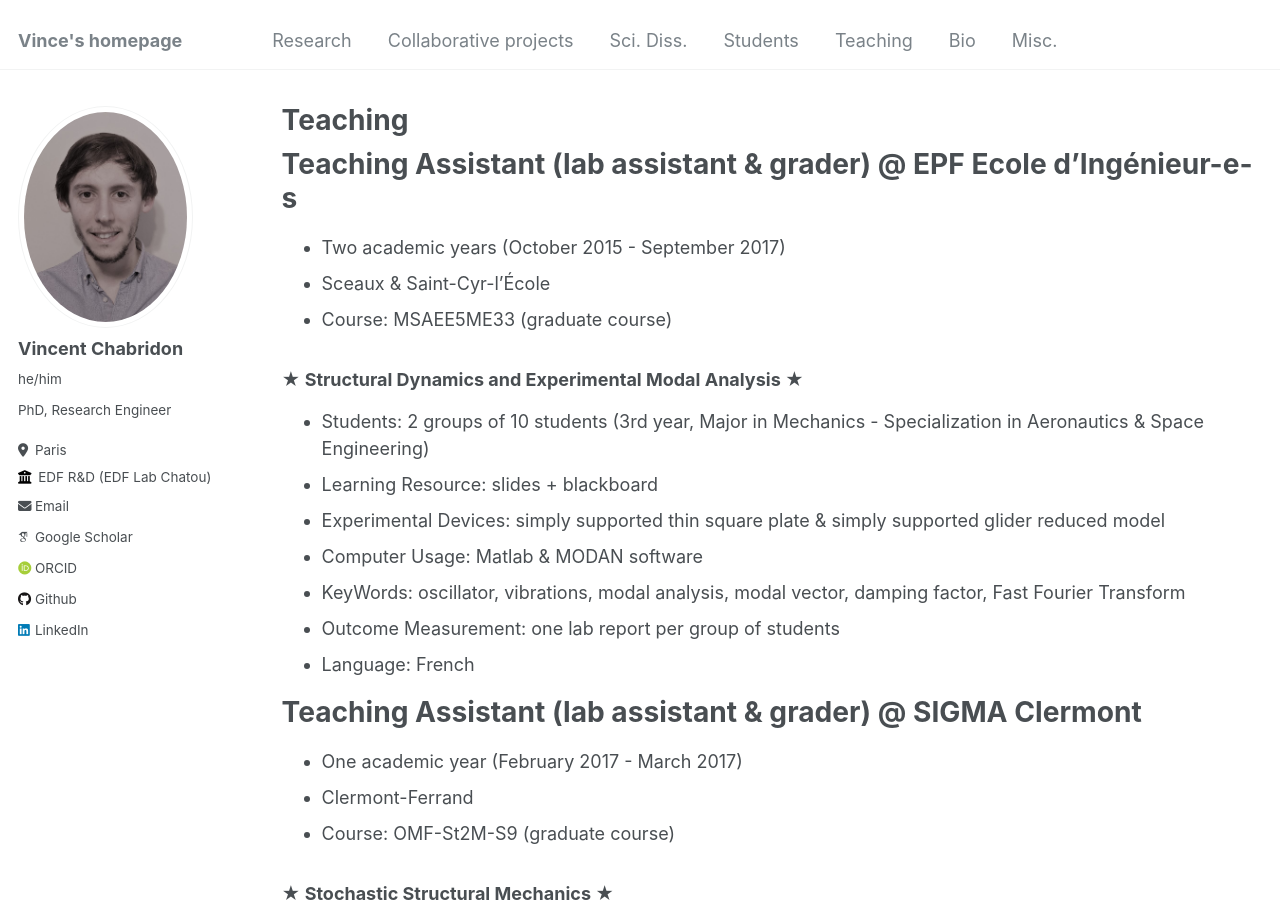
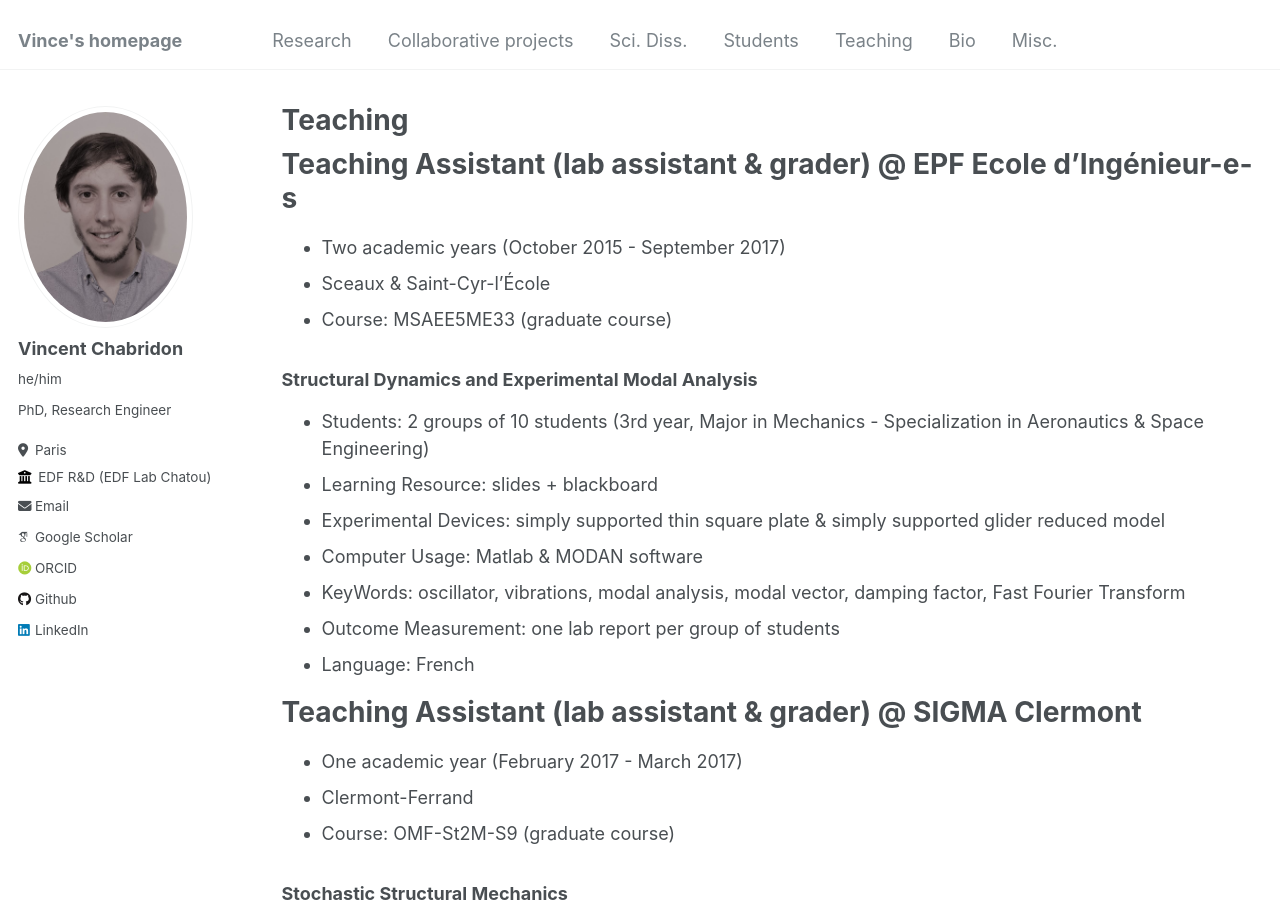
Before and after one commit to vchabri/vchabri.github.io, a Jekyll site: the page built from _pages/teaching_experiences.md, in a window 1280 px wide and 900 px high. Built offline with Jekyll 4.4.1, drawn with Linux system fonts in a browser that asks for light colours; some web fonts are replaced.

```diff
--- a/_pages/teaching_experiences.md
+++ b/_pages/teaching_experiences.md
@@ -11,7 +11,7 @@ author_profile: true
 - Sceaux & Saint-Cyr-l'École
 - Course: MSAEE5ME33 (graduate course)
 
-### ★ Structural Dynamics and Experimental Modal Analysis ★
+### Structural Dynamics and Experimental Modal Analysis
 - Students: 2 groups of 10 students (3rd year, Major in Mechanics - Specialization in Aeronautics & Space Engineering)
 - Learning Resource: slides + blackboard
 - Experimental Devices: simply supported thin square plate & simply supported glider reduced model
@@ -25,7 +25,7 @@ author_profile: true
 - Clermont-Ferrand
 - Course: OMF-St2M-S9 (graduate course)
 
-### ★ Stochastic Structural Mechanics ★
+### Stochastic Structural Mechanics
 - Students: 16 students (3rd year Major in Structural Mechanics)
 - Learning Resource: lab tutorial
 - Format of Course: 1 lab (4 hrs) / 8 students
```
